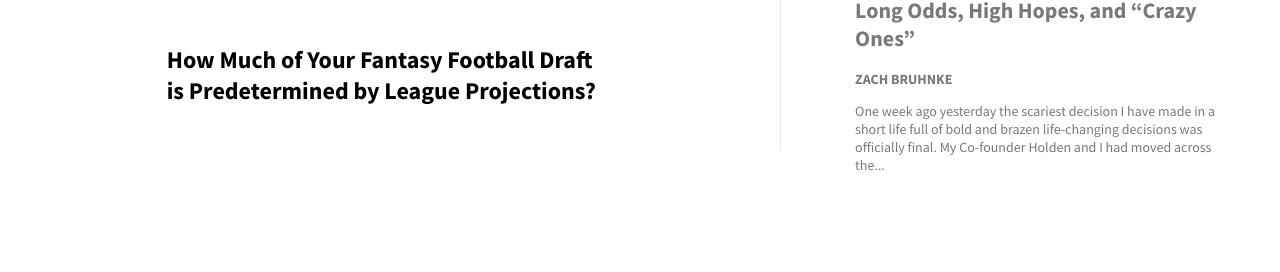
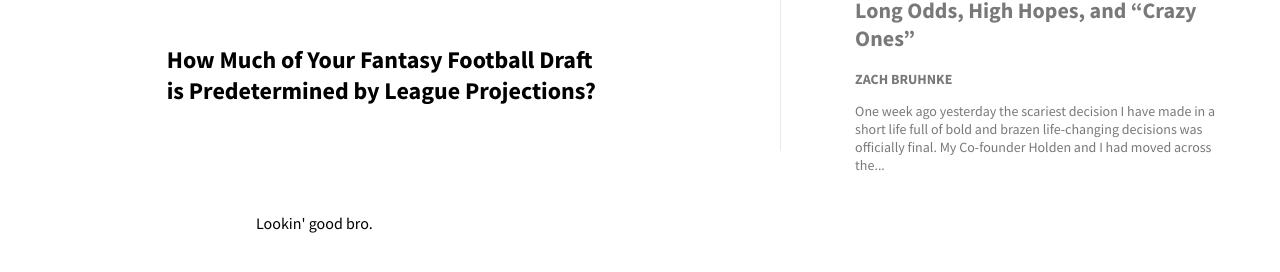
Before and after one commit to trich7/svbtle, a plain HTML site: page index.html in a window 1280 px wide. Shown: the part 184-456 px from the top of the page. Drawn offline with Linux system fonts and the light colour scheme.

Commit message:
adds edit

```diff
--- a/index.html
+++ b/index.html
@@ -32,6 +32,9 @@
 				</div>
 			</div>
 		</section>
+
+		<div id="edit" class="content-left">Lookin' good bro.</div>
+
 		<footer>
 		</footer>
 	</div>
--- a/svbtle.css
+++ b/svbtle.css
@@ -91,3 +91,7 @@ body {
 .story p {
 	font-size: 14px;
 }
+
+#edit {
+	clear: both;
+}
```
